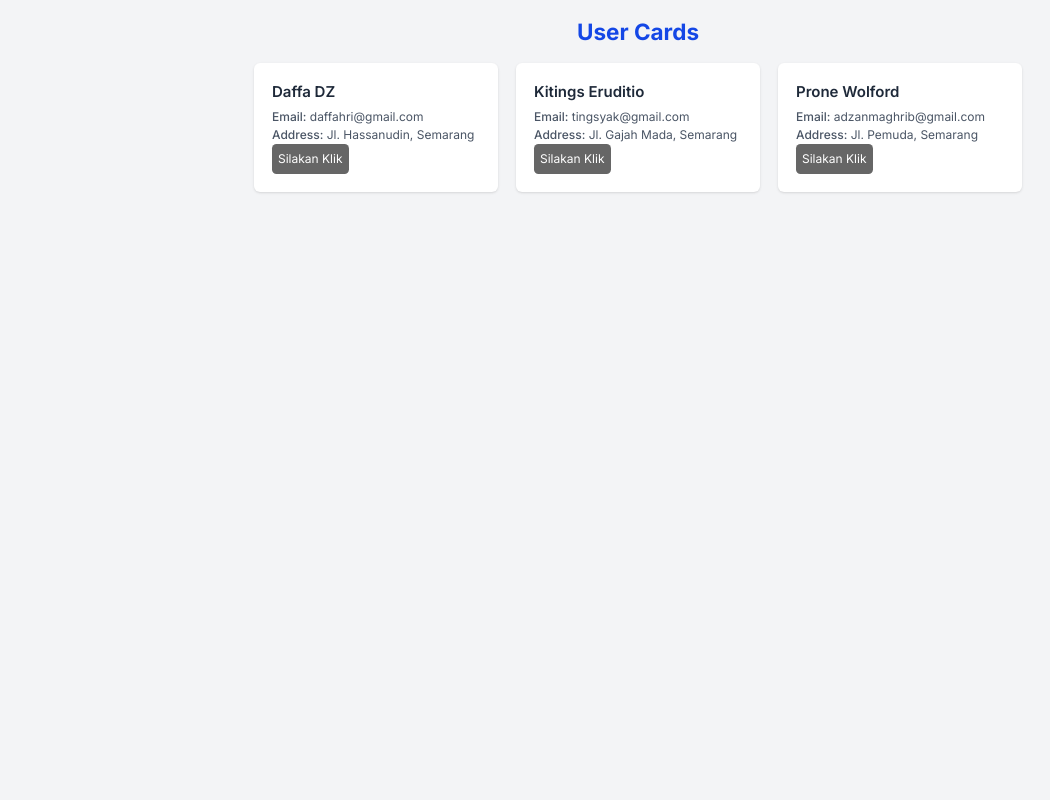
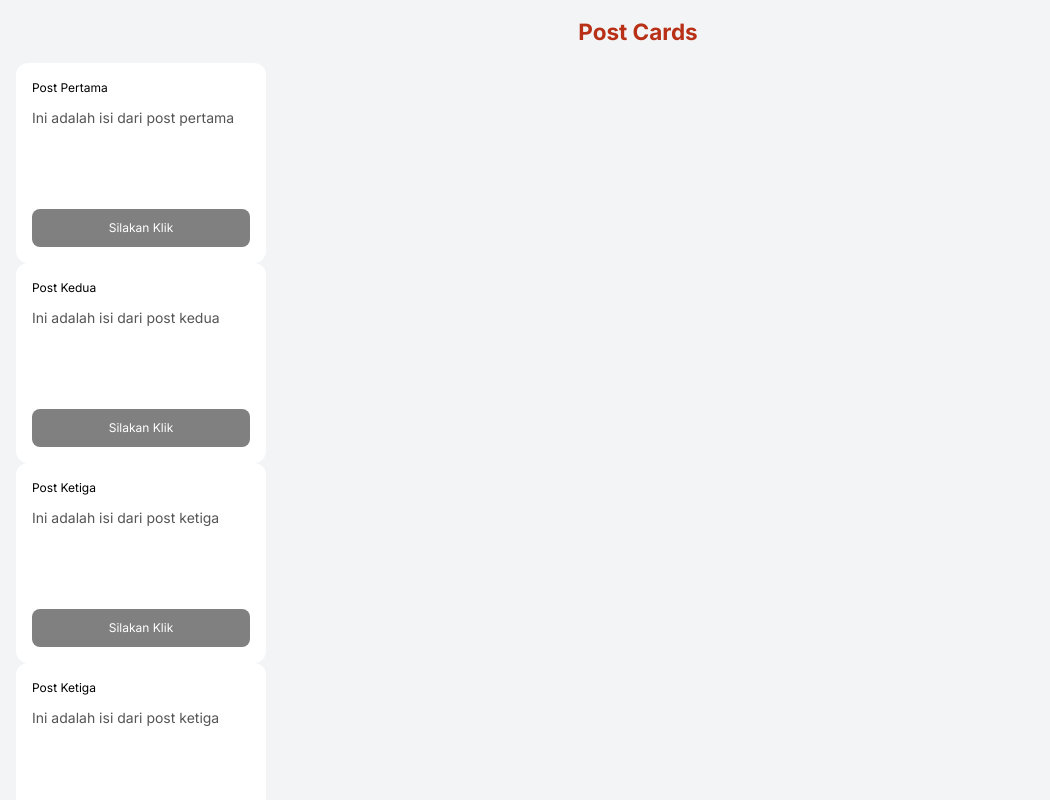
Before and after one commit to rafiapiyyu/admin-ui1, a React (Vite) app: page / in a window 1280 px wide. Shown: the top 800 px of the page, without its empty margins (2-1052 px from the left). Built offline with nearby package versions, Linux system fonts and the light colour scheme.

Commit message:
uts sisi klien

```diff
--- a/src/App.css
+++ b/src/App.css
@@ -24,4 +24,7 @@ html {
   --color-special-mainBg: #f4f5f7;
   --color-special-green: #4daf6e;
   --color-special-red: #e73d1c;
+  --color-special-red2: #b83016;
+
+
 }
--- /dev/null
+++ b/src/PostCard.css
@@ -0,0 +1,62 @@
+.card {
+  display: flex;
+  flex-direction: column;
+  justify-content: center;
+  justify-items: center;
+
+  width: 250px;
+  min-height: 200px;
+  padding: 16px;
+
+  border-radius: 12px;
+  background-color: white;
+  transition: all 0.3s ease;
+}
+
+/* 🔥 HOVER CARD */
+.card:hover {
+  transform: scale(1.05);
+  background-color: #ffe4ec;
+  border: 2px solid #ff4d6d;
+}
+
+/* TEXT */
+.card-title {
+  margin-bottom: 10px;
+}
+
+.card-body {
+  flex: 1;
+  font-size: 14px;
+  color: #555;
+}
+
+/* BUTTON DEFAULT */
+.card-button {
+  margin-top: 10px;
+  padding: 10px;
+
+  border: none;
+  border-radius: 8px;
+  cursor: pointer;
+
+  background-color: gray;
+  color: white;
+
+  transition: all 0.3s ease;
+}
+
+/* BUTTON SUDAH DIKLIK */
+.card-button.clicked {
+  background-color: #ff4d6d; /* Special Red2 */
+}
+
+/* 🔥 HOVER BUTTON */
+.card-button:hover {
+  background-color: #999;
+}
+
+/* 🔥 HOVER BUTTON SAAT SUDAH DIKLIK */
+.card-button.clicked:hover {
+  background-color:#b83016;
+}
--- /dev/null
+++ b/src/PostCard.jsx
@@ -0,0 +1,23 @@
+import { useState } from "react";
+import "./PostCard.css";
+
+function PostCard({ id, userId, title, body }) {
+  const [clicked, setClicked] = useState(false);
+
+  return (
+    <div className="card">
+      <h4 className="card-title">{title}</h4>
+
+      <p className="card-body">{body}</p>
+
+      <button
+        className={`card-button ${clicked ? "clicked" : ""}`}
+        onClick={() => setClicked(true)}
+      >
+        {clicked ? "Tombol sudah diklik" : "Silakan Klik"}
+      </button>
+    </div>
+  );
+}
+
+export default PostCard;
--- /dev/null
+++ b/src/PostList.jsx
@@ -0,0 +1,86 @@
+import PostCard from "./PostCard";
+
+const posts = [
+  {
+    id: 1,
+    userId: 1,
+    title: "Post Pertama",
+    body: "Ini adalah isi dari post pertama",
+  },
+  {
+    id: 2,
+    userId: 1,
+    title: "Post Kedua",
+    body: "Ini adalah isi dari post kedua",
+  },
+  {
+    id: 3,
+    userId: 2,
+    title: "Post Ketiga",
+    body: "Ini adalah isi dari post ketiga",
+  },
+  {
+    id: 4,
+    userId: 2,
+    title: "Post Ketiga",
+    body: "Ini adalah isi dari post ketiga",
+  },
+  {
+    id: 5,
+    userId: 2,
+    title: "Post Ketiga",
+    body: "Ini adalah isi dari post ketiga",
+  },
+  {
+    id: 6,
+    userId: 2,
+    title: "Post Ketiga",
+    body: "Ini adalah isi dari post ketiga",
+  },
+  {
+    id: 7,
+    userId: 2,
+    title: "Post Ketiga",
+    body: "Ini adalah isi dari post ketiga",
+  },
+  {
+    id: 8,
+    userId: 2,
+    title: "Post Ketiga",
+    body: "Ini adalah isi dari post ketiga",
+  },
+  {
+    id: 9,
+    userId: 2,
+    title: "Post Ketiga",
+    body: "Ini adalah isi dari post ketiga",
+  },
+  {
+    id: 10,
+    userId: 2,
+    title: "Post Ketiga",
+    body: "Ini adalah isi dari post ketiga",
+  },
+  {
+    id: 11,
+    userId: 2,
+    title: "Post Ketiga",
+    body: "Ini adalah isi dari post ketiga",
+  },
+];
+
+function PostList() {
+  return (
+    <div className="min-h-screen bg-gray-100 p-6" >
+        <h1 className="text-3xl font-bold text-center mb-6 text-special-red2">
+          Post Cards
+        </h1>
+      {posts.map((post) => (
+        <PostCard key={post.id} {...post} />
+      ))}
+    </div>
+
+  );
+}
+
+export default PostList;
--- a/src/main.jsx
+++ b/src/main.jsx
@@ -3,9 +3,11 @@ import { createRoot } from 'react-dom/client'
 import './index.css'
 import App from './App.jsx'
 import Exercise from './Exercise.jsx'
+import PostCard from './PostCard.jsx'
+import Postlist from './Postlist.jsx'
 
 createRoot(document.getElementById('root')).render(
   <StrictMode>
-    <Exercise/>
+    <Postlist/>
   </StrictMode>,
 )
```
